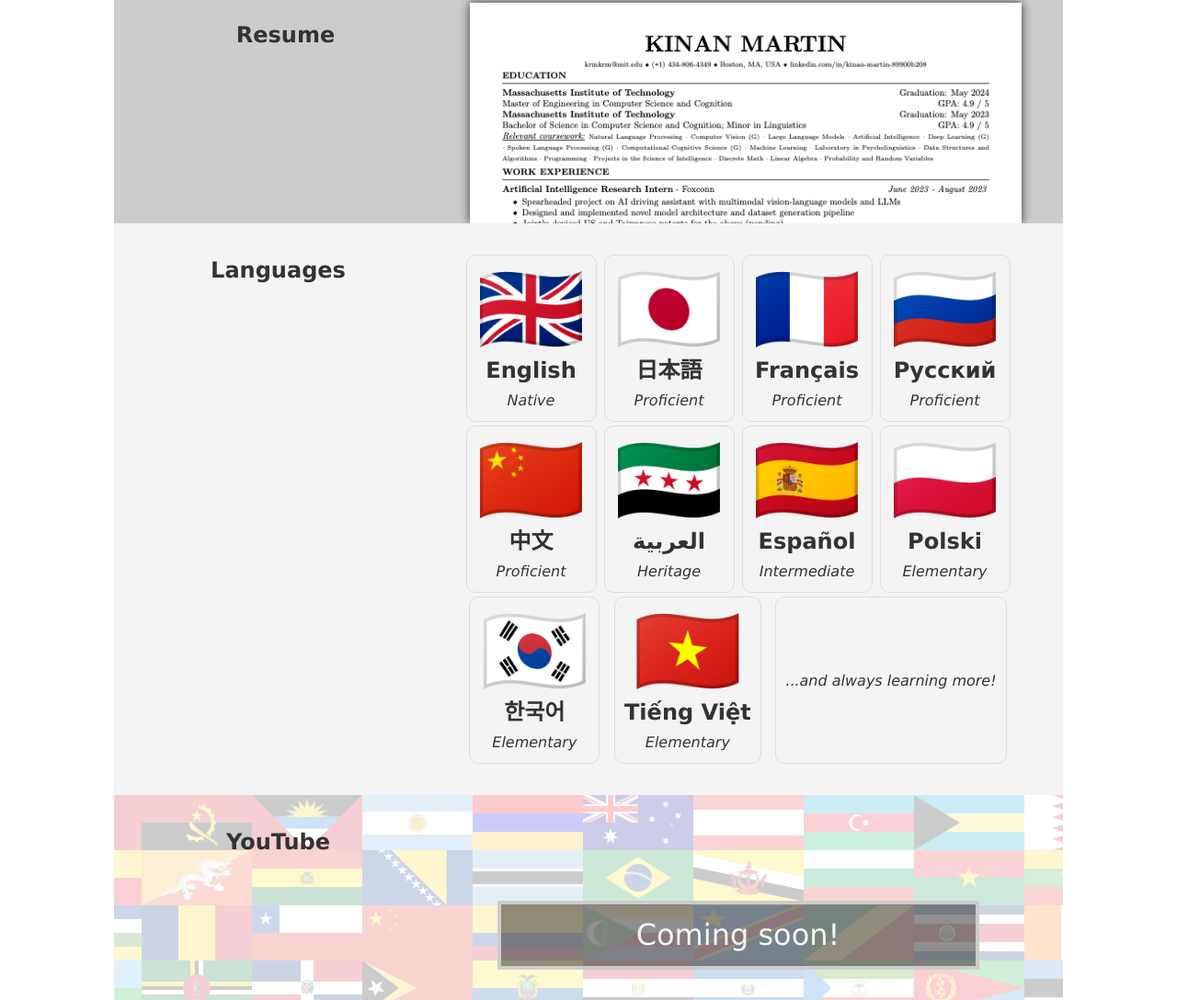
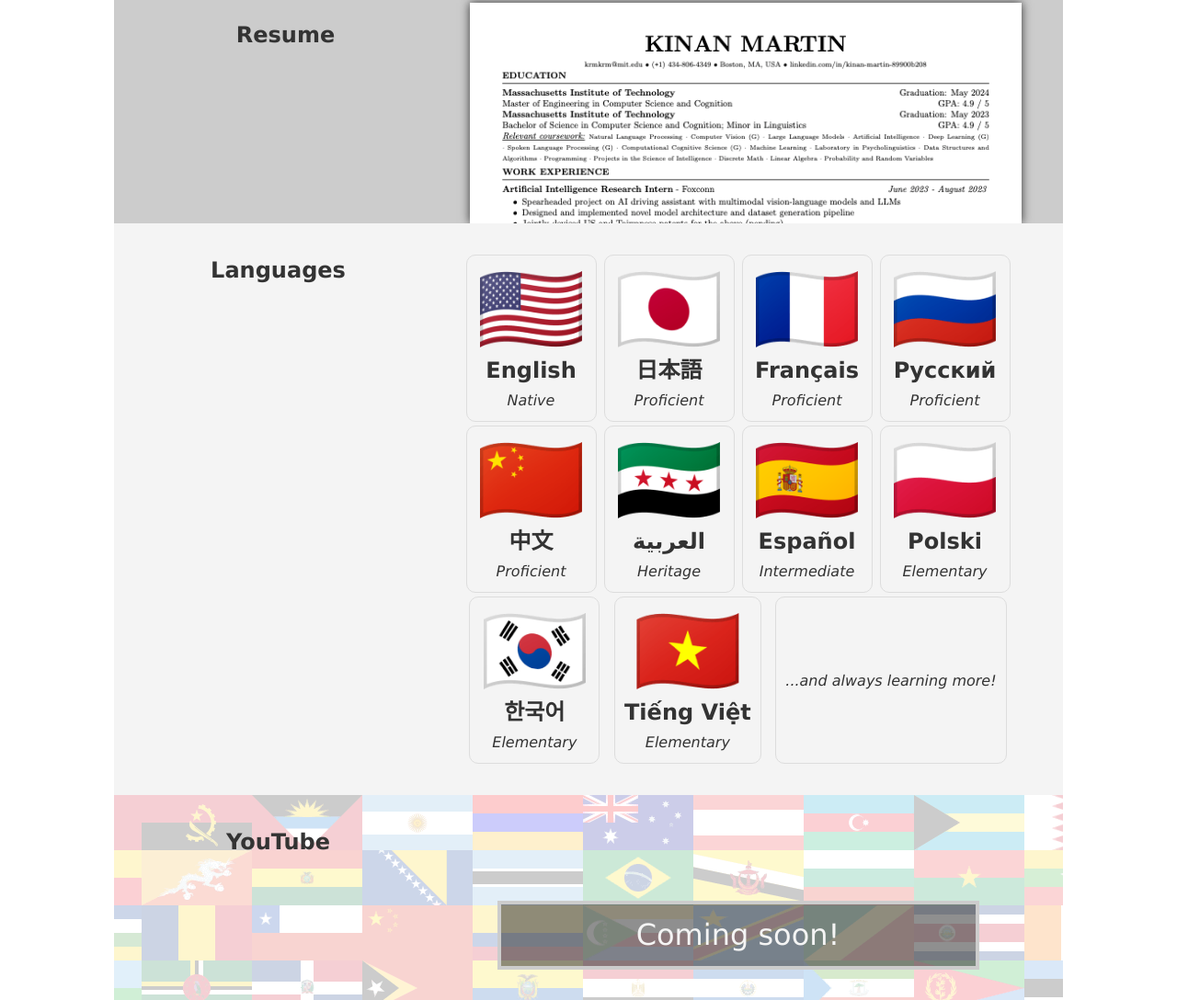
Before and after one commit to kinanmartin/kinanmartin.github.io, a plain HTML site: page index.html in a window 1280 px wide. Shown: the part 1751-2839 px from the top of the page at 92% size. Drawn offline with Linux system fonts and the light colour scheme.

Commit message:
fix emoji

```diff
--- a/index.html
+++ b/index.html
@@ -160,7 +160,7 @@
         <div class="larger">
             <div class="language-container">
                 <div class="language">
-                    <span role="img" aria-label="English">🇬🇧</span>
+                    <span role="img" aria-label="English">🇺🇸</span>
                     <span class="native-name">English</span>
                     <span class="english-name">English</span>
                     <p><em>Native</em></p>
```
